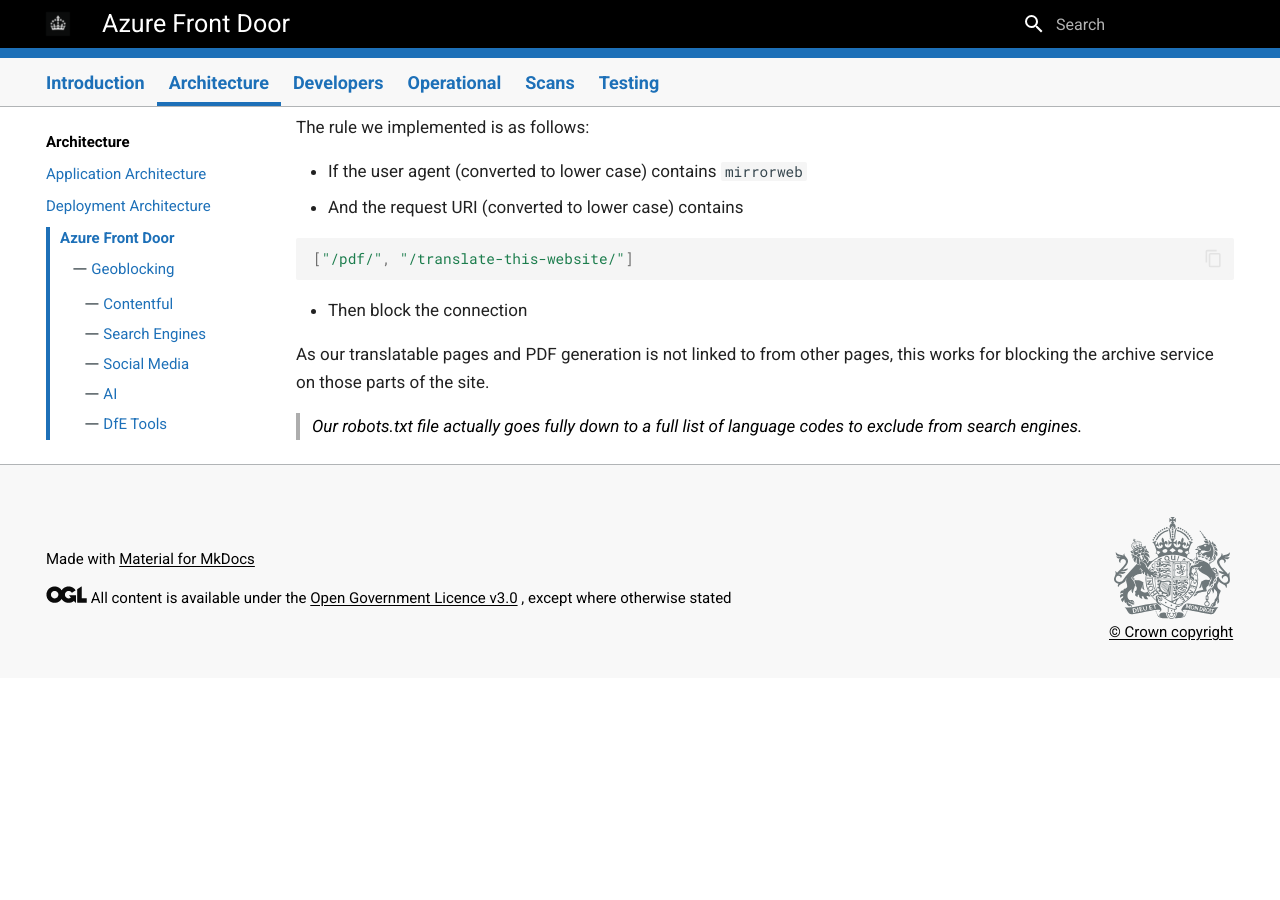
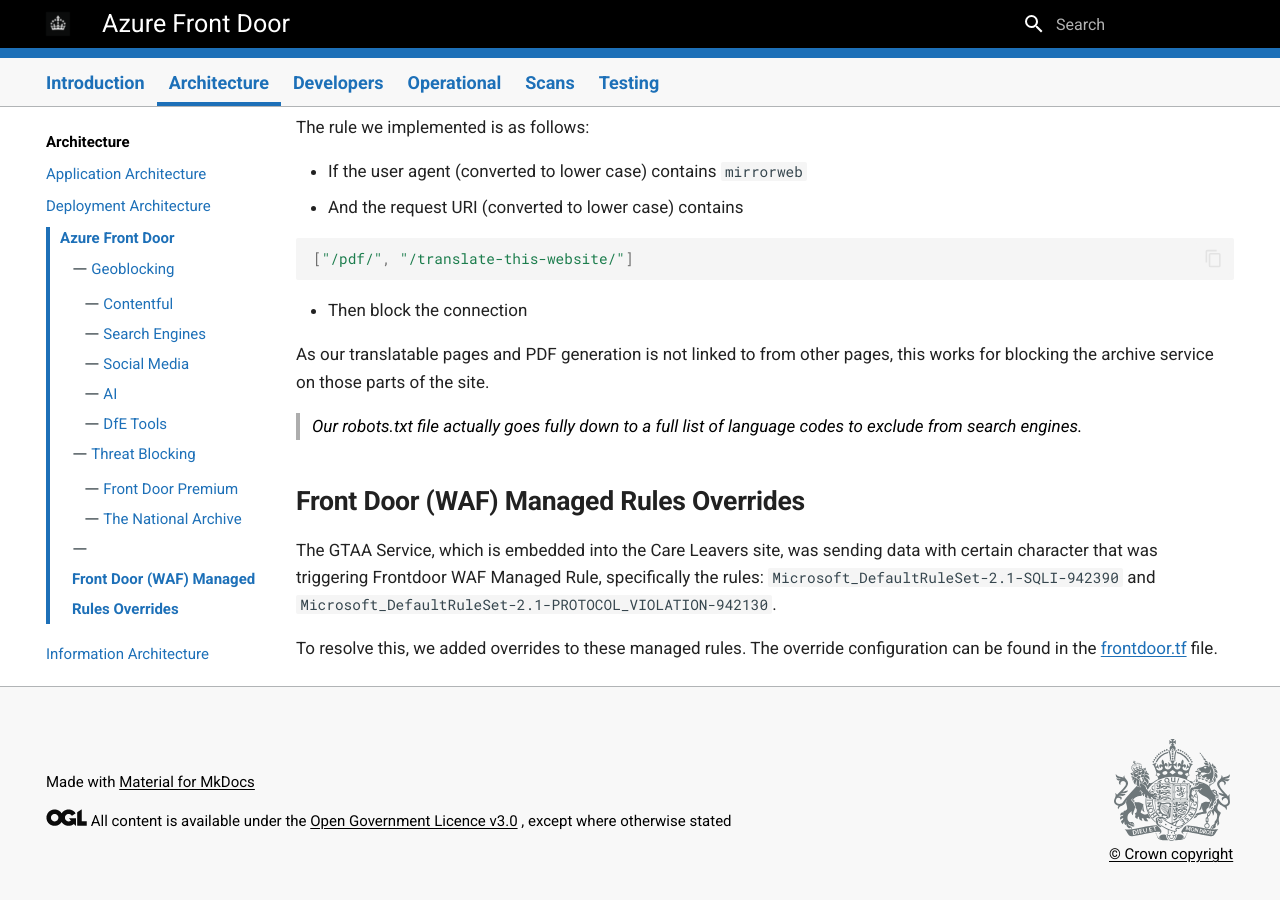
Before and after one commit to DFE-Digital/care-leavers, an MkDocs documentation site: the page built from docs/architecture/Front-Door.md, in a window 1280 px wide and 900 px high, scrolled down 2497 px. Built offline with MkDocs 1.6.1 and Material for MkDocs 9.7.7, drawn with Linux system fonts in a browser that asks for light colours; before the commit the page ends 3175 px from its top, so only the background shows below that.

Commit message:
Document Front Door WAF managed rules overrides for GTAA Service

```diff
--- a/docs/architecture/Front-Door.md
+++ b/docs/architecture/Front-Door.md
@@ -94,3 +94,8 @@ The rule we implemented is as follows:
 As our translatable pages and PDF generation is not linked to from other pages, this works for blocking the archive service on those parts of the site.
 
 > _Our robots.txt file actually goes fully down to a full list of language codes to exclude from search engines._
+
+## Front Door (WAF) Managed Rules Overrides
+The GTAA Service, which is embedded into the Care Leavers site, was sending data with certain character that was triggering Frontdoor WAF Managed Rule, specifically the rules: `Microsoft_DefaultRuleSet-2.1-SQLI-942390` and `Microsoft_DefaultRuleSet-2.1-PROTOCOL_VIOLATION-942130`.
+
+To resolve this, we added overrides to these managed rules. The override configuration can be found in the [frontdoor.tf](../../../src/infrastructure/terraform/frontdoor.tf) file.
```
